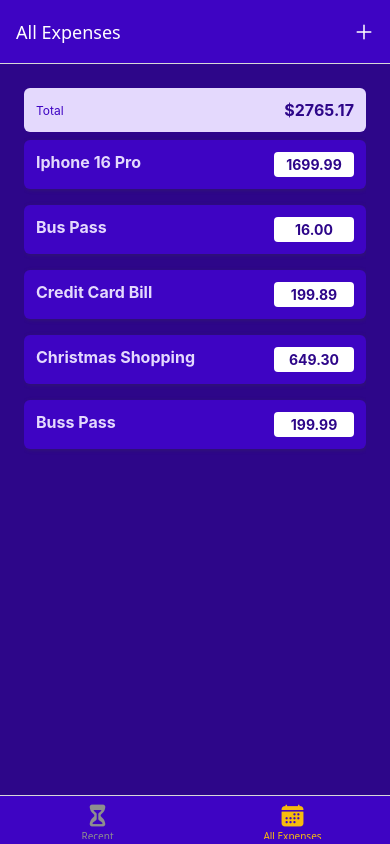
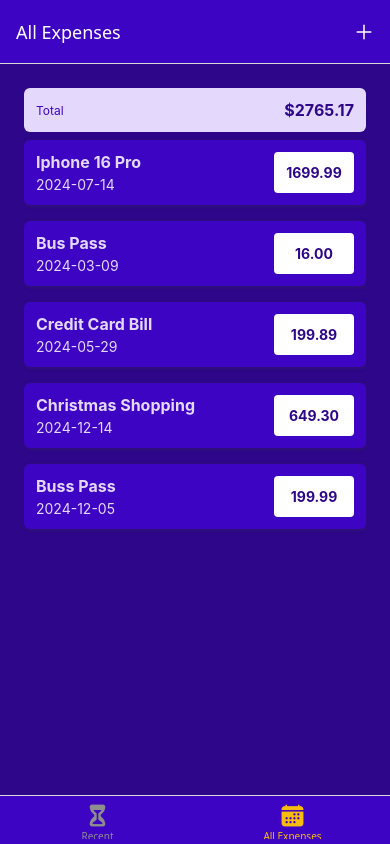
Before and after one commit to snadi043/EXPENSE-CALCULATOR, a React Native app: screen /AllExpenses in a window 390 px wide. Built offline with nearby package versions, Linux system fonts and the light colour scheme.

Commit message:
Fixed the date bug in the expense-context.js file.

```diff
--- a/components/ExpensesOutput/ExpenseItem.js
+++ b/components/ExpensesOutput/ExpenseItem.js
@@ -22,7 +22,7 @@ function ExpenseItem({id, description, date, amount}){
                 <View>
                     <Text style={[styles.textBatch ,styles.description]}>{description}</Text>
                     {/* <Text style={[styles.textBatch]}>{getFormattedDate(date)}</Text> */}
-                    <Text style={[styles.textBatch]}>{getFormattedDate(date)}</Text>
+                    <Text style={styles.textBatch}>{getFormattedDate(date)}</Text>
                 </View>
                 <View style={styles.amountContainer}>
                     <Text style={styles.amount}>{amount.toFixed(2)}</Text>
--- a/store/expense-context.js
+++ b/store/expense-context.js
@@ -5,31 +5,31 @@ const Dummy_expense = [
         id: 'e1',
         description: 'Iphone 16 Pro',
         amount: 1699.99,
-        data: new Date('2024-07-14'),
+        date: new Date('2024-07-14'),
     },
     {
         id: 'e2',
         description: 'Bus Pass',
         amount: 16.00,
-        data: new Date('2024-03-09'),
+        date: new Date('2024-03-09'),
     },
     {
         id: 'e3',
         description: 'Credit Card Bill',
         amount: 199.89,
-        data: new Date('2024-05-29'),
+        date: new Date('2024-05-29'),
     },
     {
         id: 'e4',
         description: 'Christmas Shopping',
         amount: 649.30,
-        data: new Date('2024-12-14'),
+        date: new Date('2024-12-14'),
     },
     {
         id: 'e5',
         description: 'Buss Pass',
         amount: 199.99,
-        data: new Date('2024-12-05'),
+        date: new Date('2024-12-05'),
     }
 ];
 
```
Also changed, not shown: utilities/date.js (+0 -21 lines).
